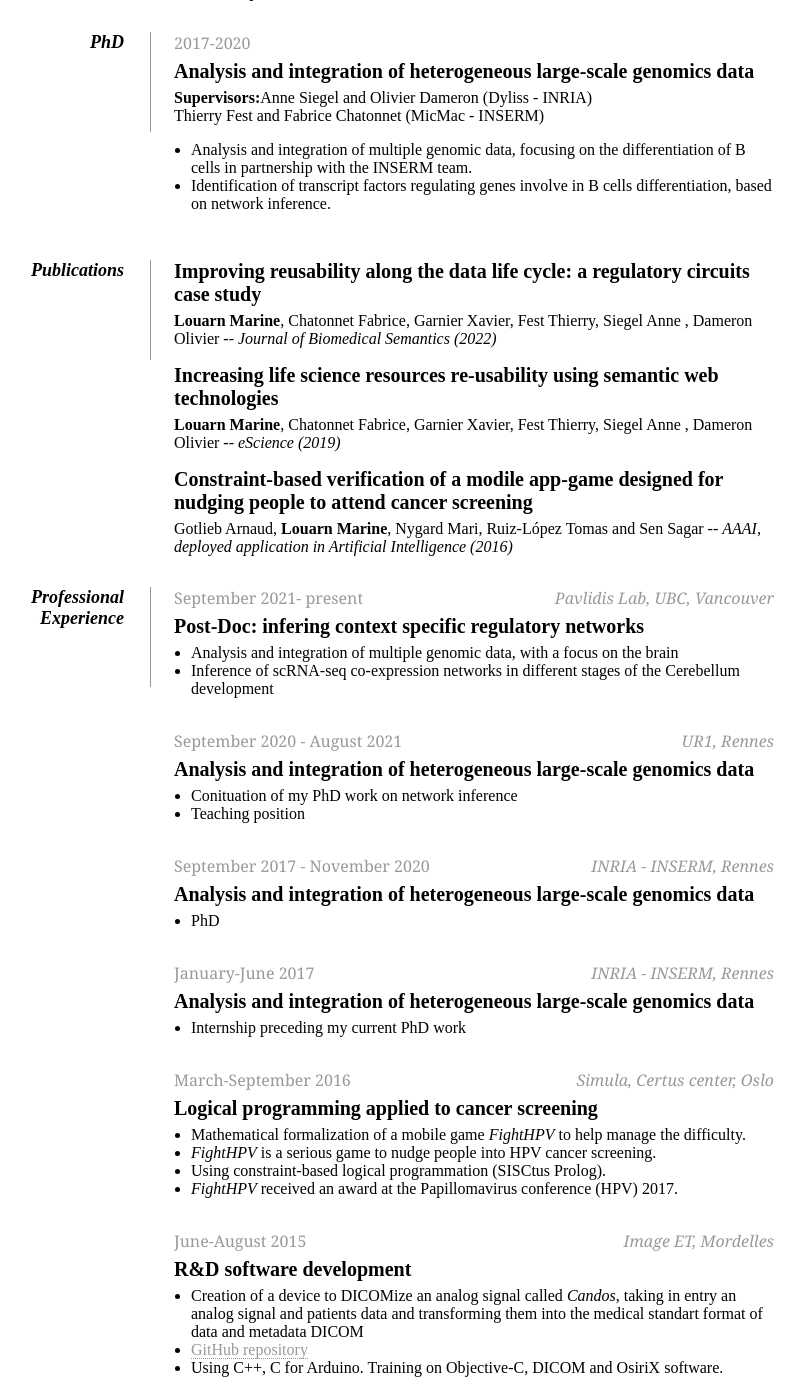
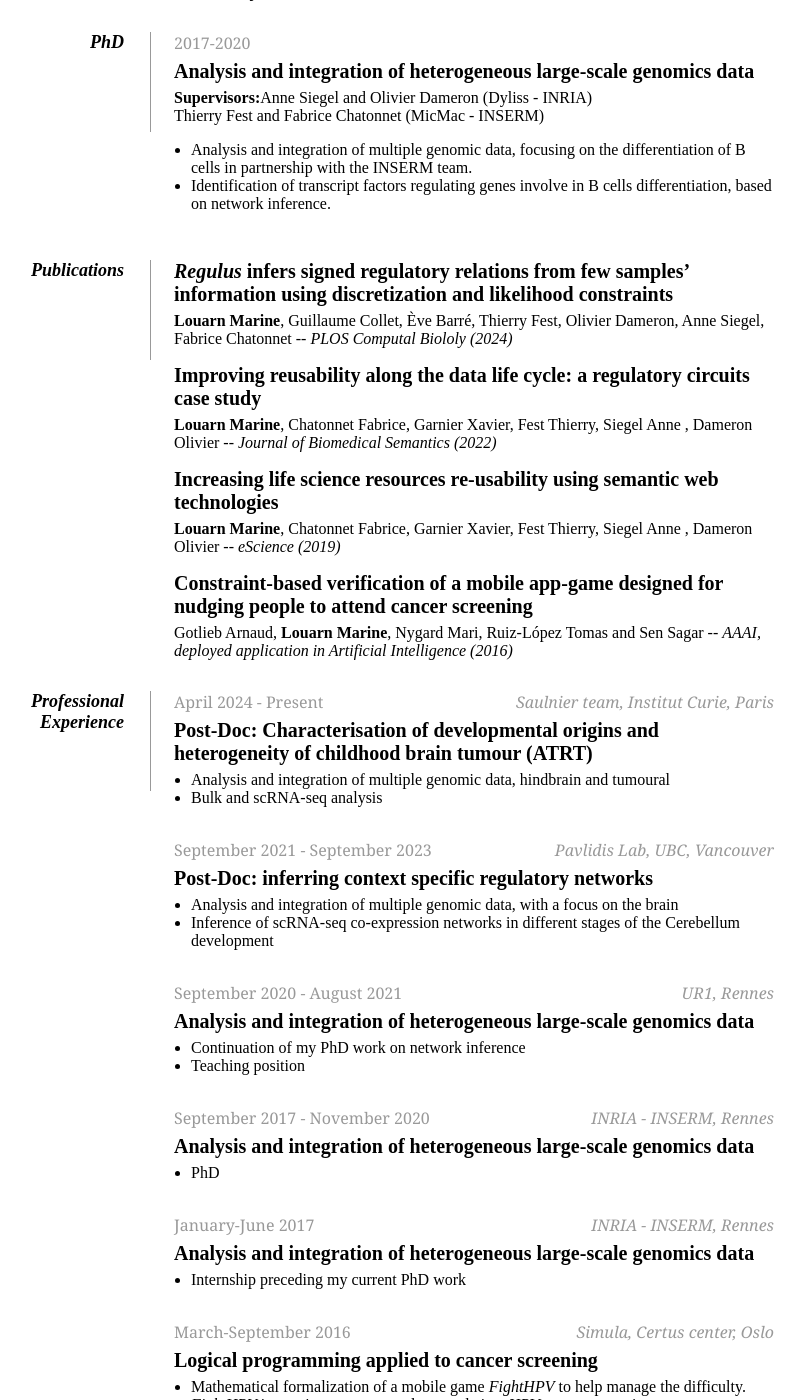
Before and after one commit to mlouarn/mlouarn.github.io, a Jekyll site: the page built from cv/index.html, in a window 1280 px wide and 1400 px high, scrolled down 642 px. Shown: the whole window, without its empty margins (266-1071 px from the left). Built offline with Jekyll 4.4.1, drawn with Linux system fonts in a browser that asks for light colours; some of the changed text lies outside the part shown.

Commit message:
Update index.html

```diff
--- a/cv/index.html
+++ b/cv/index.html
@@ -63,11 +63,13 @@ title: CV
 
             <dt>Publications</dt>
             <dd>
+		<h2><i>Regulus</i> infers signed regulatory relations from few samples’ information using discretization and likelihood constraints</h2>
+                <p><strong>Louarn Marine</strong>, Guillaume Collet, Ève Barré, Thierry Fest, Olivier Dameron, Anne Siegel, Fabrice Chatonnet -- <i>PLOS Computal Biololy (2024)</i><br />
 		<h2>Improving reusability along the data life cycle: a regulatory circuits case study</h2>
                 <p><strong>Louarn Marine</strong>, Chatonnet Fabrice, Garnier Xavier, Fest Thierry, Siegel Anne , Dameron Olivier -- <i>Journal of Biomedical Semantics (2022)</i></p>
                 <h2>Increasing life science resources re-usability using semantic web technologies</h2>
                 <p><strong>Louarn Marine</strong>, Chatonnet Fabrice, Garnier Xavier, Fest Thierry, Siegel Anne , Dameron Olivier -- <i>eScience (2019)</i></p>
-                <h2>Constraint-based verification of a modile app-game designed for nudging people to attend cancer screening</h2>
+                <h2>Constraint-based verification of a mobile app-game designed for nudging people to attend cancer screening</h2>
                 <p>Gotlieb Arnaud, <strong>Louarn Marine</strong>, Nygard Mari, Ruiz-López Tomas and Sen Sagar -- <i>AAAI, deployed application in Artificial Intelligence (2016)</i></p>
             </dd>
 
@@ -76,8 +78,14 @@ title: CV
 
             <dt>Professional Experience</dt>
             <dd>
-		<h3>September 2021- present <span>Pavlidis Lab, UBC, Vancouver</span></h3>
-                <h2>Post-Doc: infering context specific regulatory networks</h2>
+		<h3>April 2024 - Present <span>Saulnier team, Institut Curie, Paris</span></h3>
+                <h2>Post-Doc: Characterisation of developmental origins and heterogeneity of childhood brain tumour (ATRT)</h2>
+                <ul>
+                    <li>Analysis and integration of multiple genomic data, hindbrain and tumoural</li>
+		    <li>Bulk and scRNA-seq analysis</li>
+                </ul>
+		<h3>September 2021 - September 2023 <span>Pavlidis Lab, UBC, Vancouver</span></h3>
+                <h2>Post-Doc: inferring context specific regulatory networks</h2>
                 <ul>
                     <li>Analysis and integration of multiple genomic data, with a focus on the brain</li>
 		    <li>Inference of scRNA-seq co-expression networks in different stages of the Cerebellum development</li>
@@ -85,7 +93,7 @@ title: CV
 		<h3>September 2020 - August 2021 <span>UR1, Rennes</span></h3>
                 <h2>Analysis and integration of heterogeneous large-scale genomics data</h2>
                 <ul>
-                    <li>Conituation of my PhD work on network inference</li>
+                    <li>Continuation of my PhD work on network inference</li>
 			<li>Teaching position</li>
                 </ul>
 		 <h3>September 2017 - November 2020 <span>INRIA - INSERM, Rennes</span></h3>
@@ -103,13 +111,13 @@ title: CV
                 <ul>
                     <li>Mathematical formalization of a mobile game <i>FightHPV</i> to help manage the difficulty.</li>
                     <li><i>FightHPV</i> is a serious game to nudge people into HPV cancer screening.</li>
-                    <li>Using constraint-based logical programmation (SISCtus Prolog).</li>
+                    <li>Using constraint-based logical programming (SISCtus Prolog).</li>
                     <li><i>FightHPV</i> received an award at the Papillomavirus conference (HPV) 2017.</li>
                 </ul>
                 <h3>June-August 2015<span>Image ET, Mordelles</span></h3>
                 <h2>R&D software development</h2>
                 <ul>
-                    <li>Creation of a device to DICOMize an analog signal called <i>Candos</i>, taking in entry an analog signal and patients data and transforming them into the medical standart format of data and metadata DICOM</li>
+                    <li>Creation of a device to DICOMize an analog signal called <i>Candos</i>, taking in entry an analog signal and patients data and transforming them into the medical standard format of data and metadata DICOM</li>
                     <li><a href="https://github.com/CandosProject/Candos">GitHub repository</a></li>
                     <li>Using C++, C for Arduino. Training on Objective-C, DICOM and OsiriX software.</li>
                 </ul>
@@ -189,12 +197,16 @@ title: CV
             <dd class="clear"></dd>
        <dt>Hobbies</dt>
             <dd>
+		<h3>2023</h3>
+                <p>UBC Cupe union member</p>
+		<h3>2018 – 2020</h3>
+                <p>Student Representative, INRIA Rennes committee for continuous training</p>
                 <h3>2019</h3>
                 <p>Student representative at the IRISA commission against harassment</p>
                 <h3>2015-2017</h3>
                 <p>Treasurer then president of the student association <i>Kuro Usagi no Ryodan</i> promoting Japanese culture on the Beaulieu campus of the University of Rennes 1</p>
                 <h3>2013 and 2015</h3>
-                <p>Organisation of the Eclipse festival, the biggest french-speaking tabletop RPG festival, for the student association ASCREB</p>
+                <p>Organisation of the Eclipse festival, the biggest French-speaking tabletop RPG festival, for the student association ASCREB</p>
             </dd>
 
             <dd class="clear"></dd>
```
